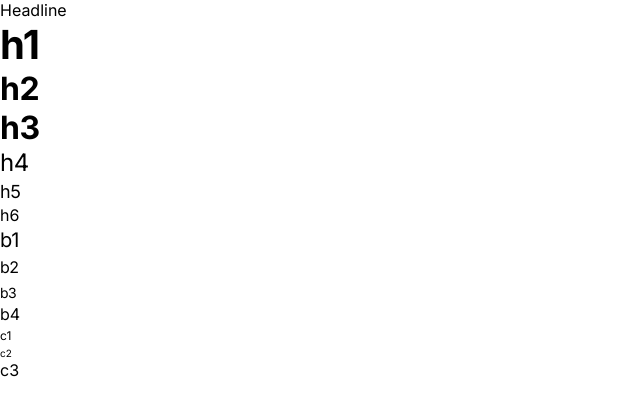
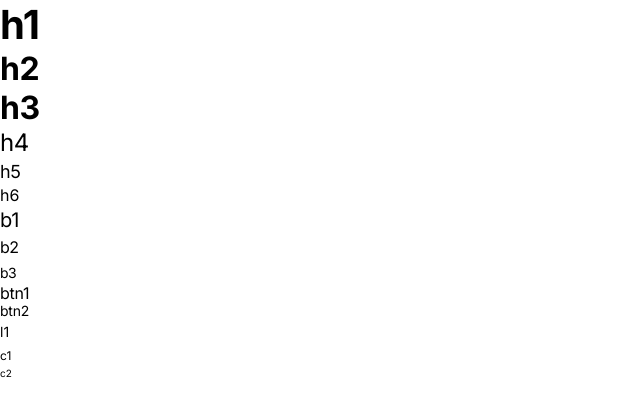
Before and after one commit to chain-labs/chainlabs-fe, a Next.js app: page /styles/typescale in a window 1280 px wide. Shown: the top 416 px of the page, without its empty margins (0-640 px from the left). Built offline with nearby package versions, Linux system fonts and the light colour scheme.

Commit message:
updated typescale page

```diff
--- a/pages/styles/typescale.tsx
+++ b/pages/styles/typescale.tsx
@@ -4,7 +4,6 @@ import Text from 'src/components/Text';
 const Typescale = () => {
 	return (
 		<Box>
-			<Text as="headline">Headline</Text>
 			<Text as="h1">h1</Text>
 			<Text as="h2">h2</Text>
 			<Text as="h3">h3</Text>
@@ -14,10 +13,11 @@ const Typescale = () => {
 			<Text as="b1">b1</Text>
 			<Text as="b2">b2</Text>
 			<Text as="b3">b3</Text>
-			<Text as="b4">b4</Text>
+			<Text as="btn1">btn1</Text>
+			<Text as="btn2">btn2</Text>
+			<Text as="l1">l1</Text>
 			<Text as="c1">c1</Text>
 			<Text as="c2">c2</Text>
-			<Text as="c3">c3</Text>
 		</Box>
 	);
 };
```
